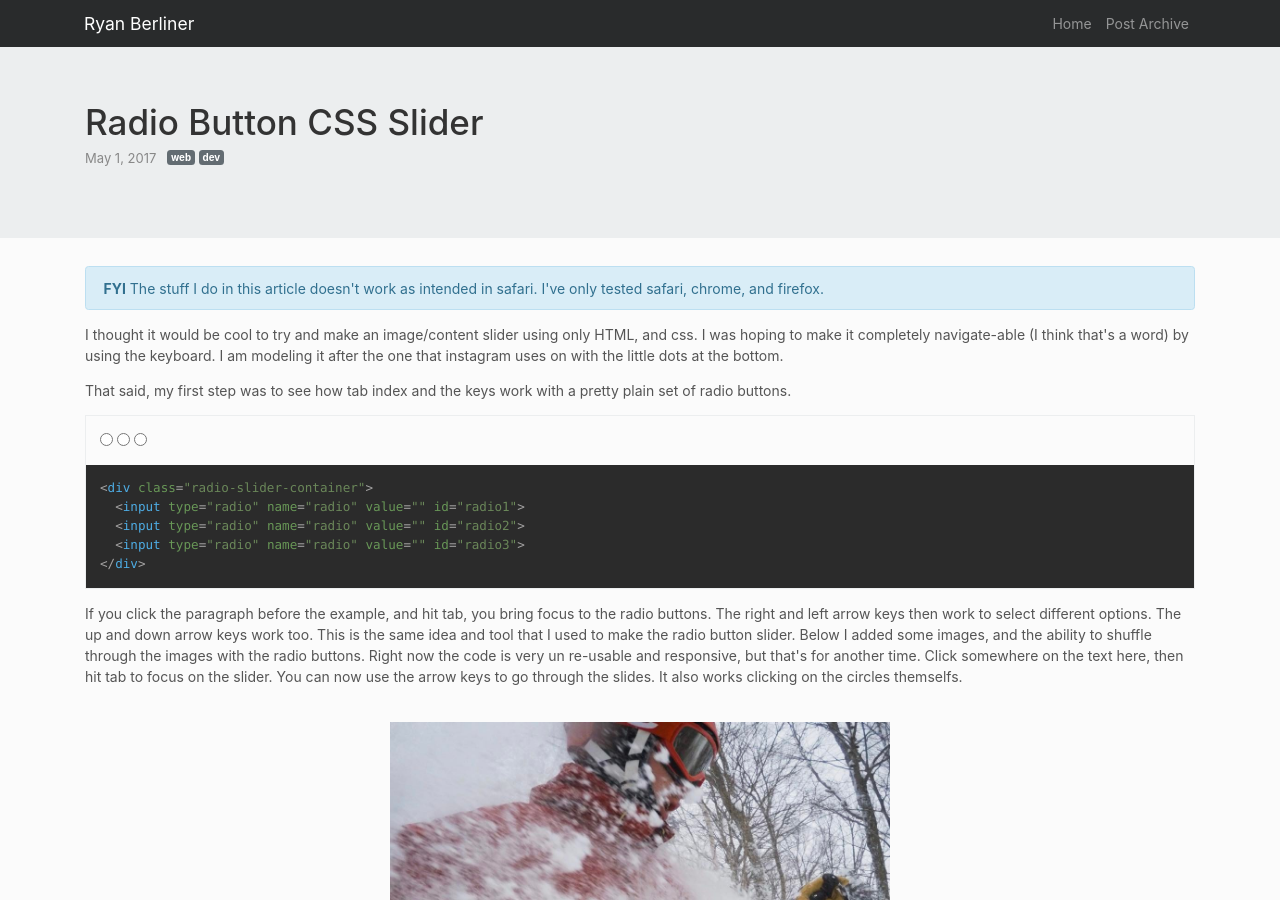
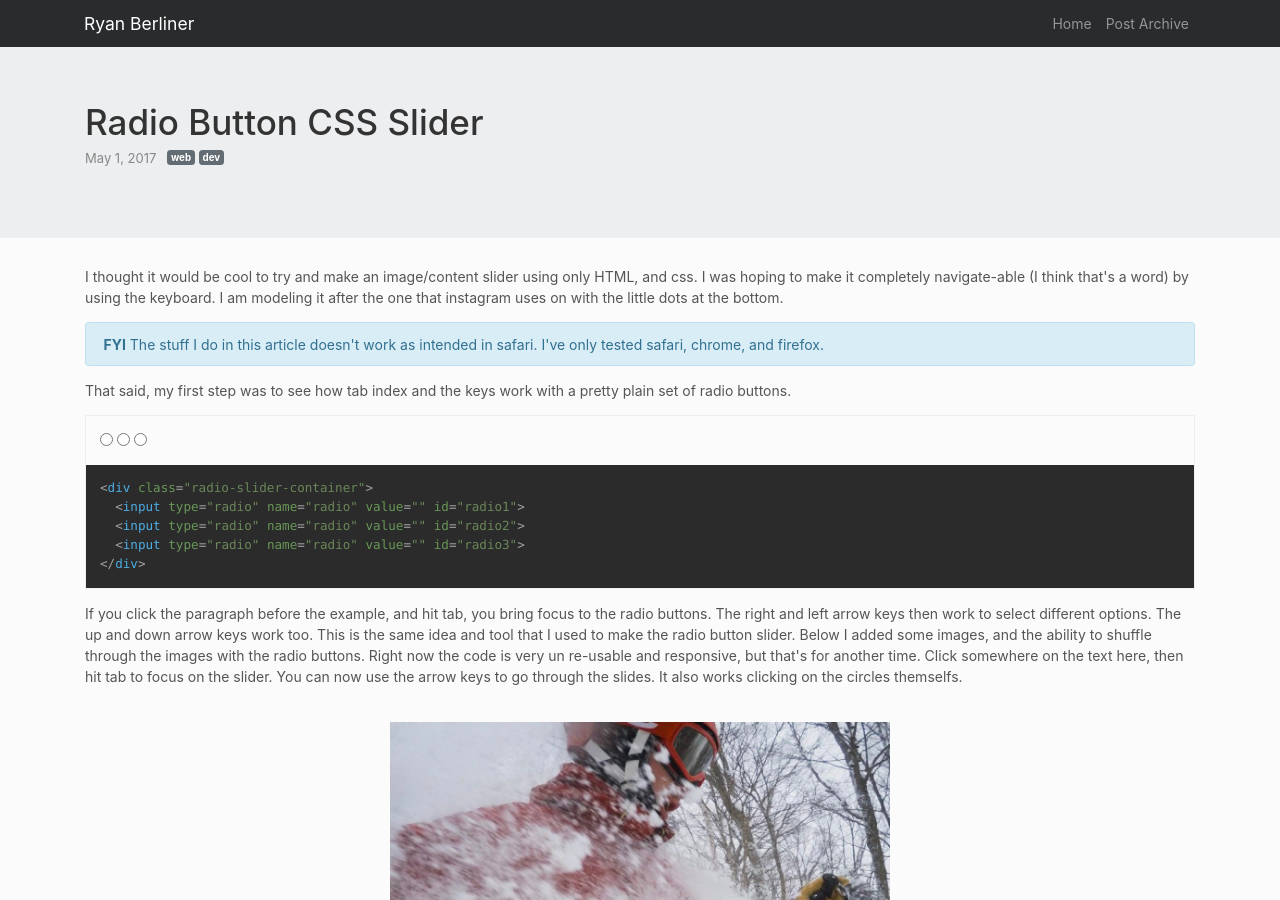
Before and after one commit to RyanBerliner/ryanberliner.github.io, a Jekyll site: the page built from _posts/2017-05-01-radio-button-slider.html, in a window 1280 px wide and 900 px high. Built offline with Jekyll 4.4.1, drawn with Linux system fonts in a browser that asks for light colours; nearby versions of some CDN libraries; part of the change alters nothing that is shown.

Commit message:
moved warning

```diff
--- a/_posts/2017-05-01-radio-button-slider.html
+++ b/_posts/2017-05-01-radio-button-slider.html
@@ -9,16 +9,17 @@ sitemap:
   lastmod: '2017-05-01'
   changefreq: 'never'
 ---
-<div class="alert alert-info" role="alert">
-  <strong>FYI</strong> The stuff I do in this article doesn't work as intended in safari.
-  I've only tested safari, chrome, and firefox.
-</div>
 <p>
   I thought it would be cool to try and make an image/content slider using
   only HTML, and css. I was hoping to make it completely navigate-able (I think
   that's a word) by using the keyboard. I am modeling it after the one that instagram
   uses on with the little dots at the bottom.
 </p>
+
+<div class="alert alert-info" role="alert">
+  <strong>FYI</strong> The stuff I do in this article doesn't work as intended in safari.
+  I've only tested safari, chrome, and firefox.
+</div>
 
 <p>
   That said, my first step was to see how tab index and the keys work with a
```
